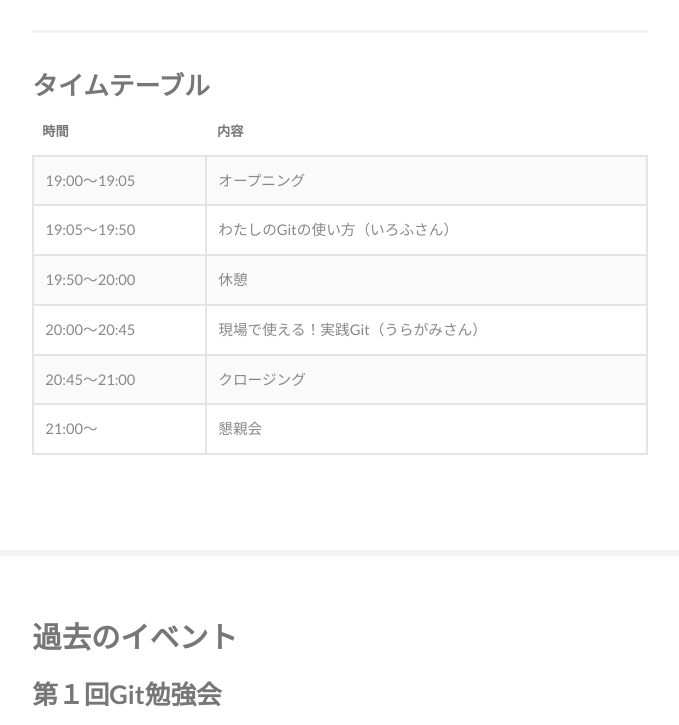
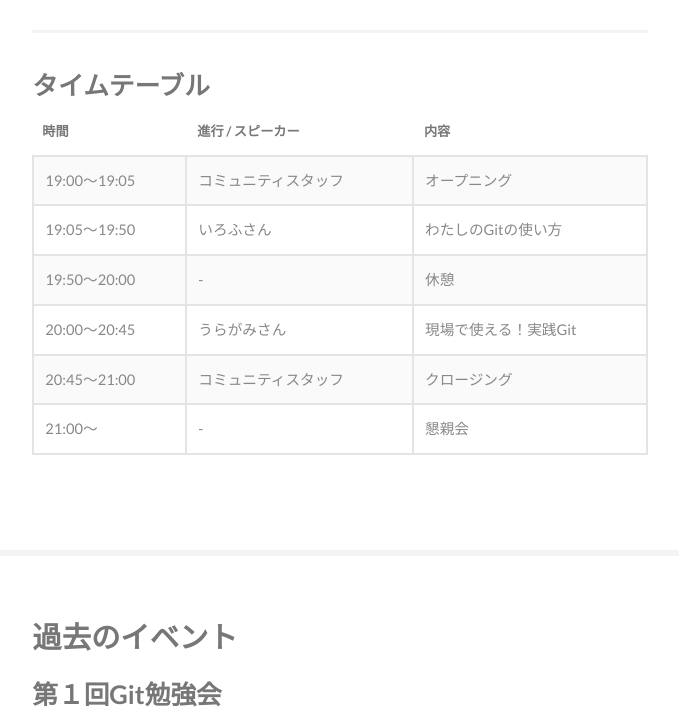
Before and after one commit to Grangclark/ichiyasaGitSample_001, a plain HTML site: page index.html in a window 1280 px wide. Shown: the part 1211-1936 px from the top of the page, without its empty margins (153-832 px from the left). Drawn offline with Linux system fonts and the light colour scheme.

Commit message:
タイムテーブルのレイアウトを変更した

```diff
--- a/index.html
+++ b/index.html
@@ -84,32 +84,39 @@
                                 <thead>
                                 <tr>
                                     <th>時間</th>
+					<th>進行 / スピーカー</th>
                                     <th>内容</th>
                                 </tr>
                                 </thead>
                                 <tbody>
                                 <tr>
                                     <td>19:00〜19:05</td>
+					<td>コミュニティスタッフ</td>
                                     <td>オープニング</td>
                                 </tr>
                                 <tr>
                                     <td>19:05〜19:50</td>
-                                    <td>わたしのGitの使い方（いろふさん）</td>
+					<td>いろふさん</td>
+                                    <td>わたしのGitの使い方</td>
                                 </tr>
                                 <tr>
                                     <td>19:50〜20:00</td>
+					<td> - </td>
                                     <td>休憩</td>
                                 </tr>
                                 <tr>
                                     <td>20:00〜20:45</td>
-                                    <td>現場で使える！実践Git（うらがみさん）</td>
+					<td>うらがみさん</td>
+                                    <td>現場で使える！実践Git</td>
                                 </tr>
                                 <tr>
                                     <td>20:45〜21:00</td>
+					<td>コミュニティスタッフ</td>
                                     <td>クロージング</td>
                                 </tr>
                                 <tr>
                                     <td>21:00〜</td>
+					<td> - </td>
                                     <td>懇親会</td>
                                 </tr>
                                 </tbody>
```
